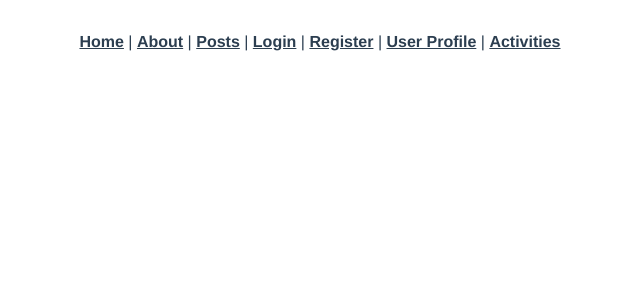
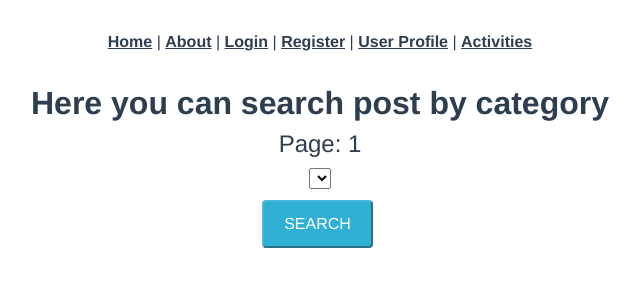
Before and after one commit to Day-off/e-shop-frontend, a Vue app: page /categories in a window 1280 px wide. Shown: the top 300 px of the page, without its empty margins (320-960 px from the left). Built offline with nearby package versions, Linux system fonts and the light colour scheme.

Commit message:
Search by category

```diff
--- a/src/App.vue
+++ b/src/App.vue
@@ -5,7 +5,6 @@
   <nav>
     <router-link to="/">Home</router-link> |
     <router-link to="/about">About</router-link> |
-    <router-link to="/posts">Posts</router-link> |
     <router-link to="/login">Login</router-link> |
     <router-link to="/register">Register</router-link> |
     <router-link to="/profile">User Profile</router-link> |
--- a/src/router/index.js
+++ b/src/router/index.js
@@ -29,9 +29,9 @@ const routes = [
     component: () => import(/* webpackChunkName: "about" */ '../views/AboutView.vue')
   },
   {
-    path: '/posts',
-    name: 'posts',
-    component: () => import('../views/PostsView.vue')
+    path: '/categories',
+    name: 'categories',
+    component: () => import('../views/CategoriesView.vue')
   },
   {
     path: '/myposts',
--- a/src/views/PostsView.vue
+++ b/src/views/CategoriesView.vue
@@ -12,27 +12,20 @@ export default {
         available: null,
         imageId: null
       },
+
+      category: {
+        id: null,
+        name: null,
+        posts: []
+      },
+      categories: [],
+      selectedOption: 0,
       posts: [],
       page: 0
     }
   },
 
   methods: {
-    async nextPage() {
-      if ((await axios.get("api/public/?page=" + (this.page + 1) + "&orderBy=id")).data.length > 0) {
-        this.page++
-        this.posts = (await axios.get("api/public/?page=" + this.page + "&orderBy=id")).data
-        console.log(this.posts)
-      }
-    },
-
-    async previousPage() {
-      if (this.page > 0) {
-        this.page--
-        this.posts = (await axios.get("api/public/?page=" + this.page + "&orderBy=id")).data
-        console.log(this.posts)
-      }
-    },
     buyPost(id, userId, imageId) {
       let token = JSON.parse(localStorage.getItem("token"))
       if (token != null) {
@@ -46,34 +39,47 @@ export default {
           console.log("User who buys : "+ this.postToBuy.userId)
           axios.get('/api/posts/buy?&postId=' + this.postToBuy.postId + "&userId=" + this.postToBuy.userId + "&imageId=" + this.postToBuy.imageId)
           console.log(this.posts)
-          location.reload()
         }
         else {
           alert("You can not buy your own post!")
-          location.reload()
         }
       }
       else {
         alert("You need to login to buy posts!")
         router.back()
       }
+    },
+    async searchByCategory() {
+      let token = JSON.parse(localStorage.getItem("token"))
+      if (token != null) {
+        axios.defaults.headers.common["Authorization"] = "Bearer " + token
+        this.posts = (await axios.get("api/category?id=" + this.selectedOption)).data.posts;
+      }
     }
   },
   async created() {
-    this.posts = (await axios.get("api/public/?page=0&orderBy=id")).data;
+    let token = JSON.parse(localStorage.getItem("token"))
+    if (token != null) {
+      axios.defaults.headers.common["Authorization"] = "Bearer " + token
+      this.posts = (await axios.get("api/category?id=" + this.selectedOption)).data.posts;
+      this.categories = (await axios.get("/api/categories")).data;
+    }
   },
 }
 </script>
 <template>
   <div>
-    <h2><strong>Here you can see all the available  posts</strong></h2>
+    <h2><strong>Here you can search post by category</strong></h2>
     <h4>Page: {{ this.page + 1 }}</h4>
   </div>
-  <div id="mybutton2" class="col-sm-6 mx-auto" style="padding: 9px">
-    <input type="button" v-on:click="previousPage" class="feedback" style="margin-right: 5px" value="PREVIOUS">
-  </div>
-  <div id="mybutton" class="col-sm-6 mx-auto" style="padding: 9px">
-    <input type="button" v-on:click="nextPage" class="feedback" style="margin-left: 5px" value="NEXT">
+  <select v-model="selectedOption">
+    <option v-for="category in categories" v-bind:key="category.name" v-bind:value="category.id">
+      {{ category.name }}
+    </option>
+  </select>
+
+  <div id="mybutton3" class="col-sm-6 mx-auto" style="padding: 9px">
+    <input type="button" v-on:click="searchByCategory" class="feedback" style="margin-right: 5px" value="SEARCH">
   </div>
 
   <div class="col-sm-10 mx-auto">
--- a/src/views/HomeView.vue
+++ b/src/views/HomeView.vue
@@ -4,8 +4,11 @@
 
     <input v-model="search" placeholder="search ...">
 
-    <div id="mybutton3" class="col-sm-6 mx-auto" style="padding: 9px">
-      <input type="button" v-on:click="searchPost" class="feedback" style="margin-right: 5px" value="SEARCH">
+    <div class="col-sm-6 mx-auto" style="padding: 9px">
+      <input type="button" v-on:click="searchPost" class="feedback" style="margin-right: 5px" value="Search">
+    </div>
+    <div class="col-sm-6 mx-auto" style="padding: 9px">
+      <input type="button" v-on:click="searchByCategory" class="feedback" style="margin-right: 5px" value="Search by category">
     </div>
 
     <div>
@@ -63,6 +66,7 @@ img {
   left: 5px;
 }
 
+
 strong {
   font-weight: bold;
 }
@@ -73,6 +77,7 @@ strong {
 import HelloWorld from "@/components/HelloWorld";
 import PostComponent from "@/components/PostComponent";
 import axios from "axios";
+import router from "@/router";
 
 export default {
   name: 'HomeView',
@@ -127,7 +132,9 @@ export default {
       }
       this.posts = (await axios.get("api/public?page=0&orderBy=id&header=" + this.search)).data
     },
-
+    searchByCategory() {
+      router.push("/categories")
+    },
     async nextPage() {
       if ((await axios.get(this.pageTypeUrl)).data.length > 0) {
         this.posts = (await axios.get(this.pageTypeUrl)).data
--- a/src/views/OrdersView.vue
+++ b/src/views/OrdersView.vue
@@ -56,7 +56,7 @@ export default {
       if (token != null ) {
         axios.defaults.headers.common["Authorization"] = "Bearer " + token
         await axios.delete('/api/posts/deleteOrder?orderId=' + id)
-        location.reload()
+        router.back()
       }
       else {
         alert("Can not delete order ! !")
```
